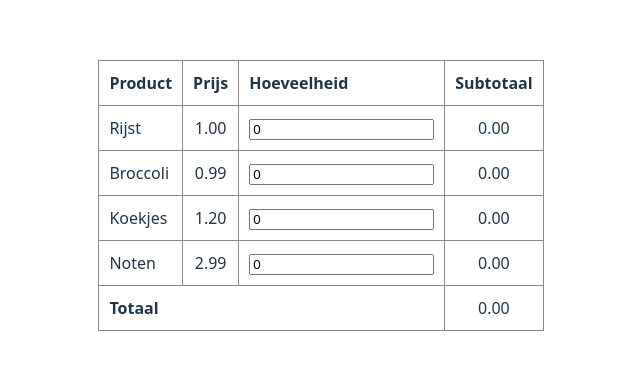
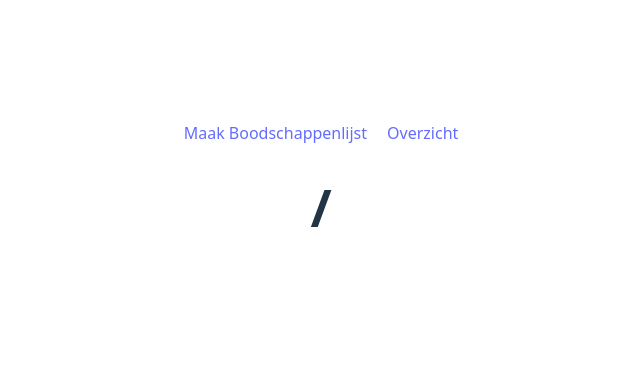
Before and after one commit to LeggyBoiTim/vue3-boodschappenlijst, a Vue app: page /overview in a window 1280 px wide. Shown: the part 205-574 px from the top of the page, without its empty margins (319-959 px from the left). Built offline with nearby package versions, Linux system fonts and the light colour scheme.

Commit message:
Set up routes and router

```diff
--- a/src/App.vue
+++ b/src/App.vue
@@ -1,18 +1,19 @@
 <script setup>
-import { ref } from 'vue';
-import GroceriesTable from './components/GroceriesTable.vue';
-
-const products = ref([
-    { name: 'Rijst', price: 1.00, amount: 0 },
-    { name: 'Broccoli', price: 0.99, amount: 0 },
-    { name: 'Koekjes', price: 1.20, amount: 0 },
-    { name: 'Noten', price: 2.99, amount: 0 }
-]);
 </script>
 
 <template>
-    <GroceriesTable :products="products" />
+    <nav>
+        <RouterLink to="/create">Maak Boodschappenlijst</RouterLink>
+        <RouterLink to="/overview">Overzicht</RouterLink>
+    </nav>
+    <h1>{{ $route.fullPath }}</h1>
+    <main>
+        <RouterView />
+    </main>
 </template>
 
 <style scoped>
+nav > * {
+    padding: 10px;
+}
 </style>
--- a/src/domains/groceries/pages/Overview.vue
+++ b/src/domains/groceries/pages/Overview.vue
@@ -0,0 +1,18 @@
+<script setup>
+import { ref } from 'vue';
+import GroceriesTable from '../../../components/GroceriesTable.vue';
+
+const products = ref([
+    { name: 'Rijst', price: 1.00, amount: 0 },
+    { name: 'Broccoli', price: 0.99, amount: 0 },
+    { name: 'Koekjes', price: 1.20, amount: 0 },
+    { name: 'Noten', price: 2.99, amount: 0 }
+]);
+</script>
+
+<template>
+    <GroceriesTable :products="products" />
+</template>
+
+<style scoped>
+</style>
--- a/src/main.js
+++ b/src/main.js
@@ -1,5 +1,6 @@
 import { createApp } from 'vue'
 import './style.css'
 import App from './App.vue'
+import { router } from './router'
 
-createApp(App).mount('#app')
+createApp(App).use(router).mount('#app')
```
Also changed, not shown: src/domains/groceries/pages/Create.vue (+10 -0 lines), src/domains/groceries/pages/Edit.vue (+10 -0 lines), src/domains/groceries/routes.js (+2 -9 lines), src/router/index.js (+7 -0 lines), 1 other file (tests, documents, lock files or other folders).
